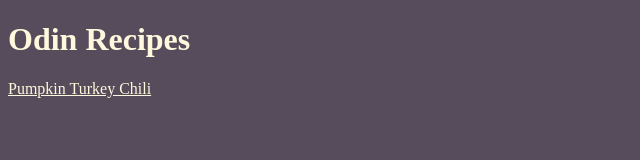
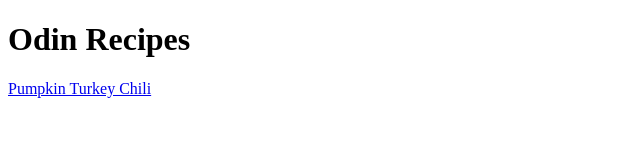
Before and after one commit to sanacheval/odin-recipes, a plain HTML site: page index.html in a window 1280 px wide. Shown: the whole page, without its empty margins (0-640 px from the left). Drawn offline with Linux system fonts and the light colour scheme.

Commit message:
Remove style from within the index.html file
This update will remove the css from within the html file.

```diff
--- a/index.html
+++ b/index.html
@@ -11,12 +11,3 @@
         <a href="recipes/pumpkinchili.html">Pumpkin Turkey Chili</a>
 	</body>
 </html>
-
-<head>
-	<style>
-		*{
-			color: cornsilk;
-			background-color: rgb(86, 76, 91);
-		}
-	</style>
-</head>
```
